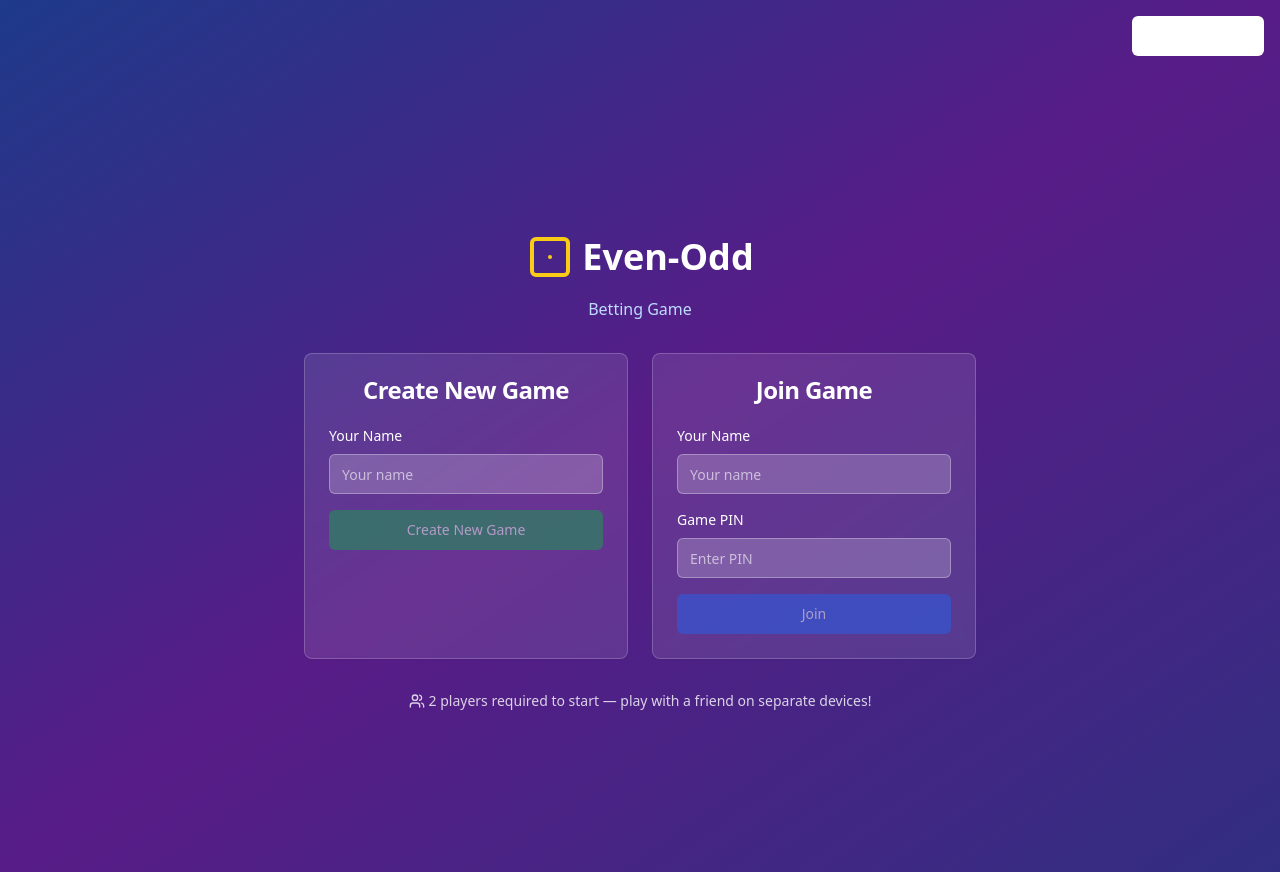
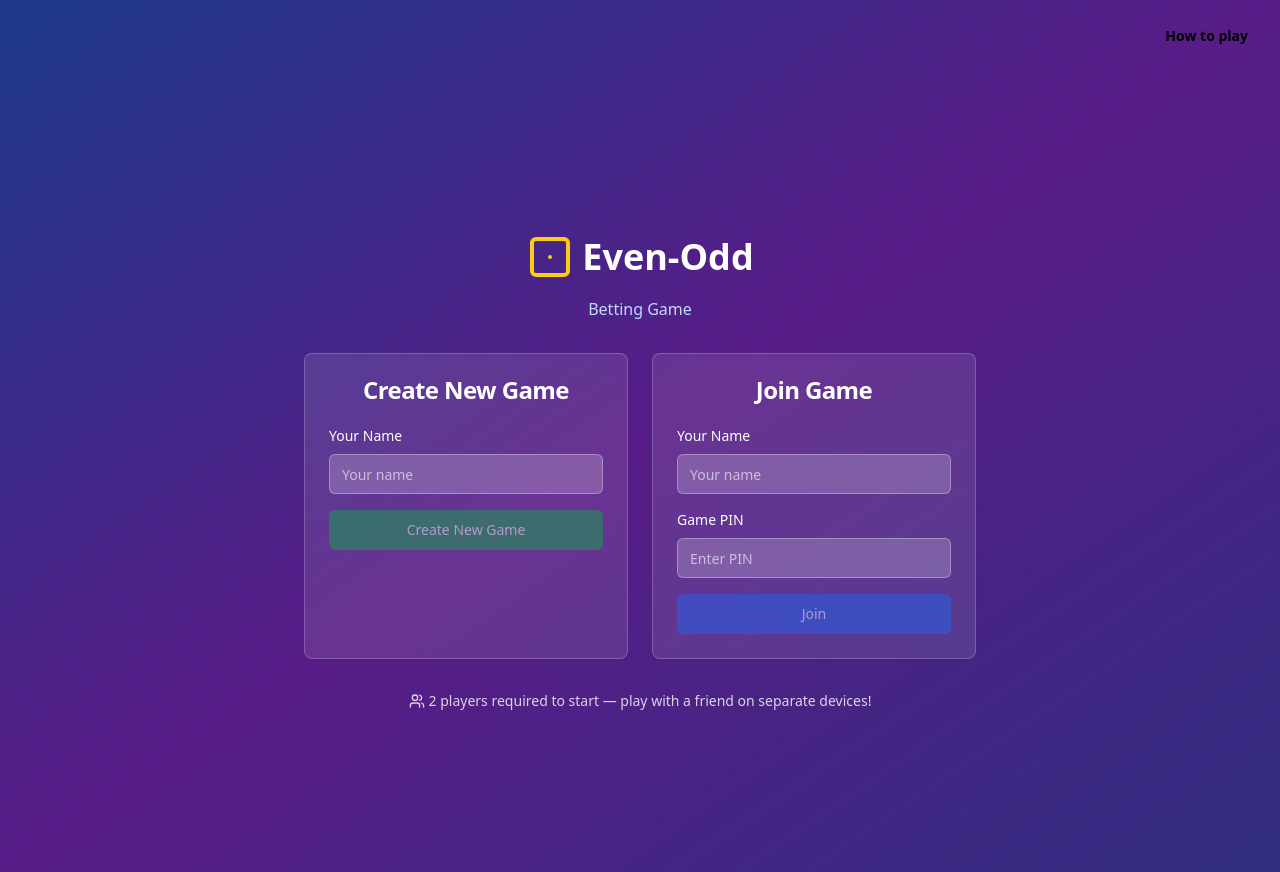
Before and after one commit to anand-ventrapati/even-odd-game-cm-d-boys, a React (Vite) app: page / in a window 1280 px wide. Built offline with nearby package versions, Linux system fonts and the light colour scheme.

Commit message:
Fix: How to play button and modal styling
- Removed white background from "How to play" button.
- Fixed modal not appearing after clicking the button.
- Changed "How to play" text to black.

```diff
--- a/src/pages/Index.tsx
+++ b/src/pages/Index.tsx
@@ -1,4 +1,3 @@
-
 import { useState } from 'react';
 import GameLobby from '@/components/GameLobby';
 import GameBoard from '@/components/GameBoard';
@@ -36,10 +35,9 @@ const Index = () => {
           <div className="w-full flex justify-end items-start p-4">
             <Button
               onClick={() => setHowToOpen(true)}
-              variant="outline"
-              className="flex items-center gap-1 text-white border-white/30 hover:bg-white/10 backdrop-blur-sm"
+              variant="ghost"
+              className="text-black font-semibold bg-transparent border-none shadow-none hover:bg-gray-100 hover:text-black focus:bg-gray-200 focus:text-black"
             >
-              <Info className="h-4 w-4" />
               How to play
             </Button>
             <GameHowToPlayModal open={howToOpen} onOpenChange={setHowToOpen} />
```
